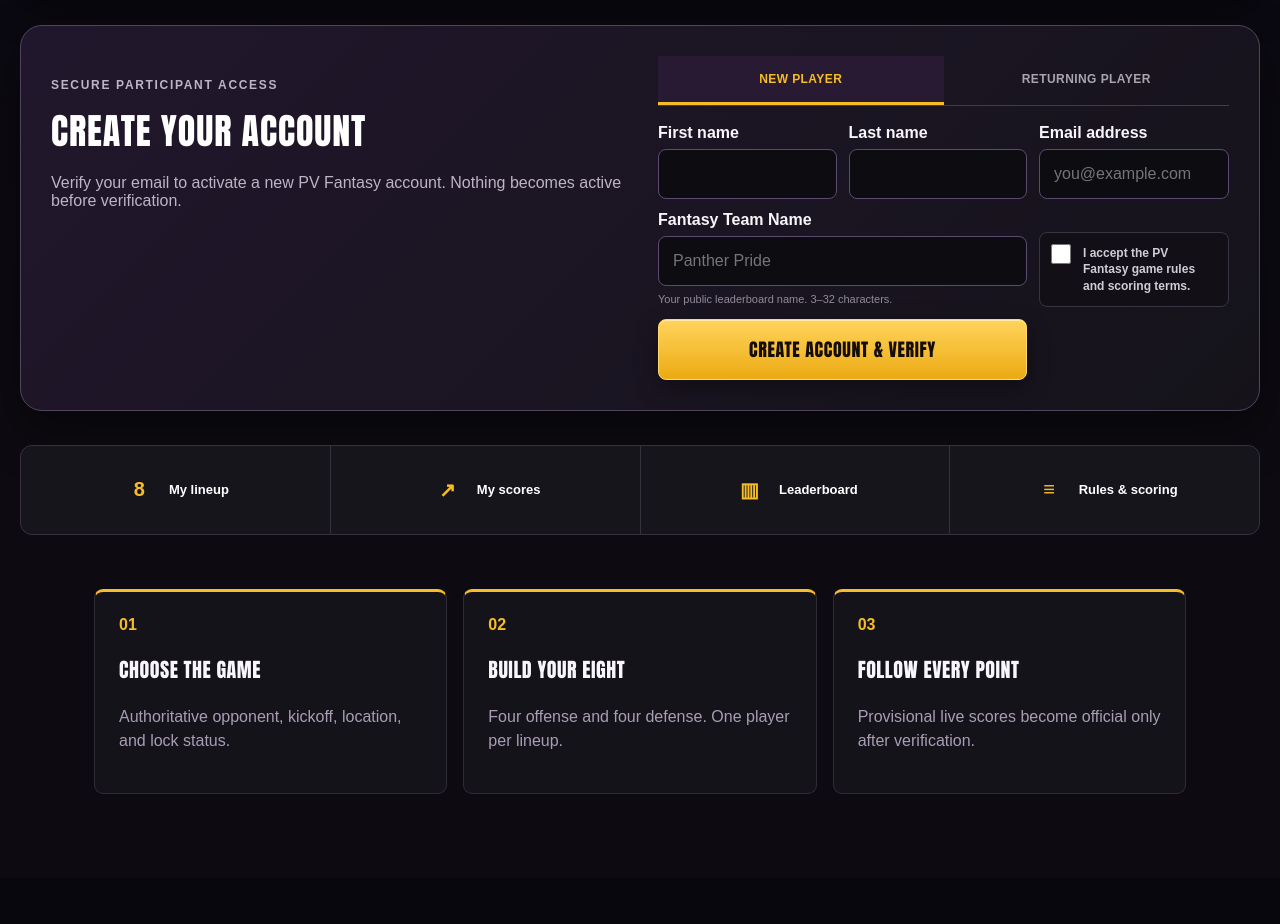
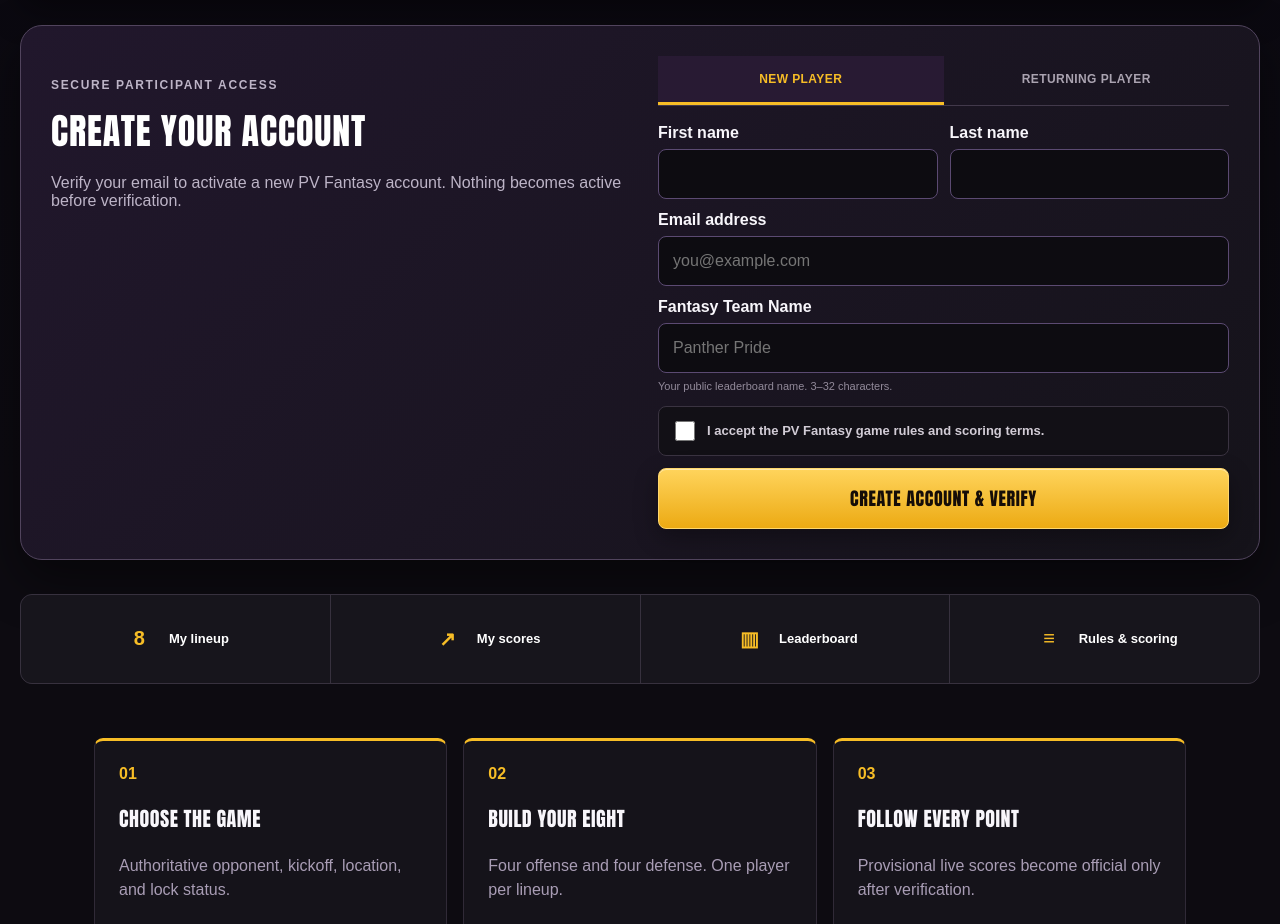
Before and after one commit to pvvseverybody/pv-fantasy-football, a Next.js app in the folder pv-fantasy-football/: page / in a window 1280 px wide. Shown: the part 780-1704 px from the top of the page. Before the commit the page ends 1658 px from the top, so only its background shows below. Built offline with nearby package versions, Linux system fonts and the light colour scheme; no server answers.

Commit message:
Polish registration form layout

```diff
--- a/pv-fantasy-football/app/style.css
+++ b/pv-fantasy-football/app/style.css
@@ -667,3 +667,5 @@
     margin:0 18px calc(22px + env(safe-area-inset-bottom));
   }
 }
+/* Registration form layout polish */
+.identifyCard .registrationForm{grid-template-columns:1fr;align-items:stretch}.registrationForm .termsCheck{align-items:center;padding:14px 16px}.registrationForm .termsCheck span{font-size:13px}
```
